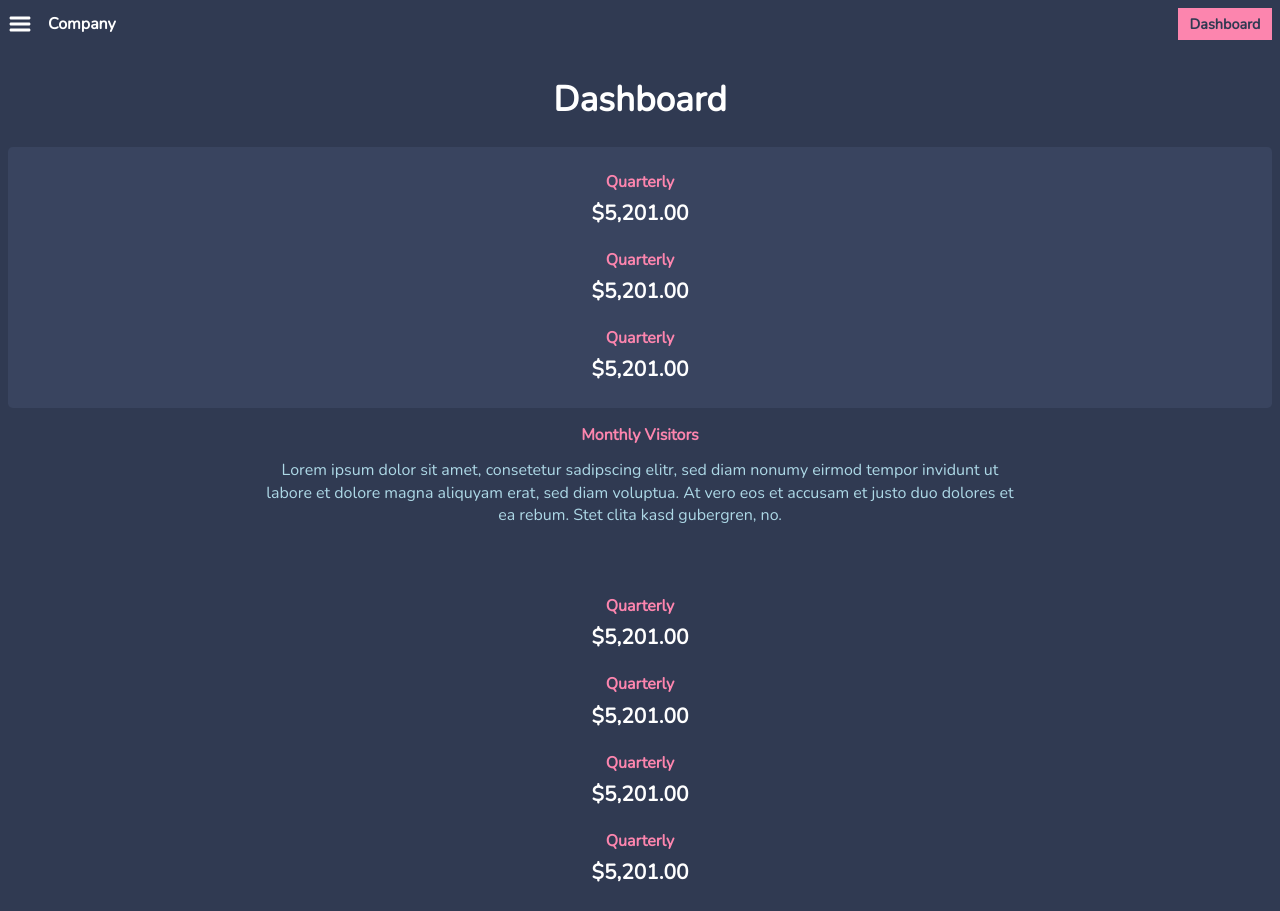
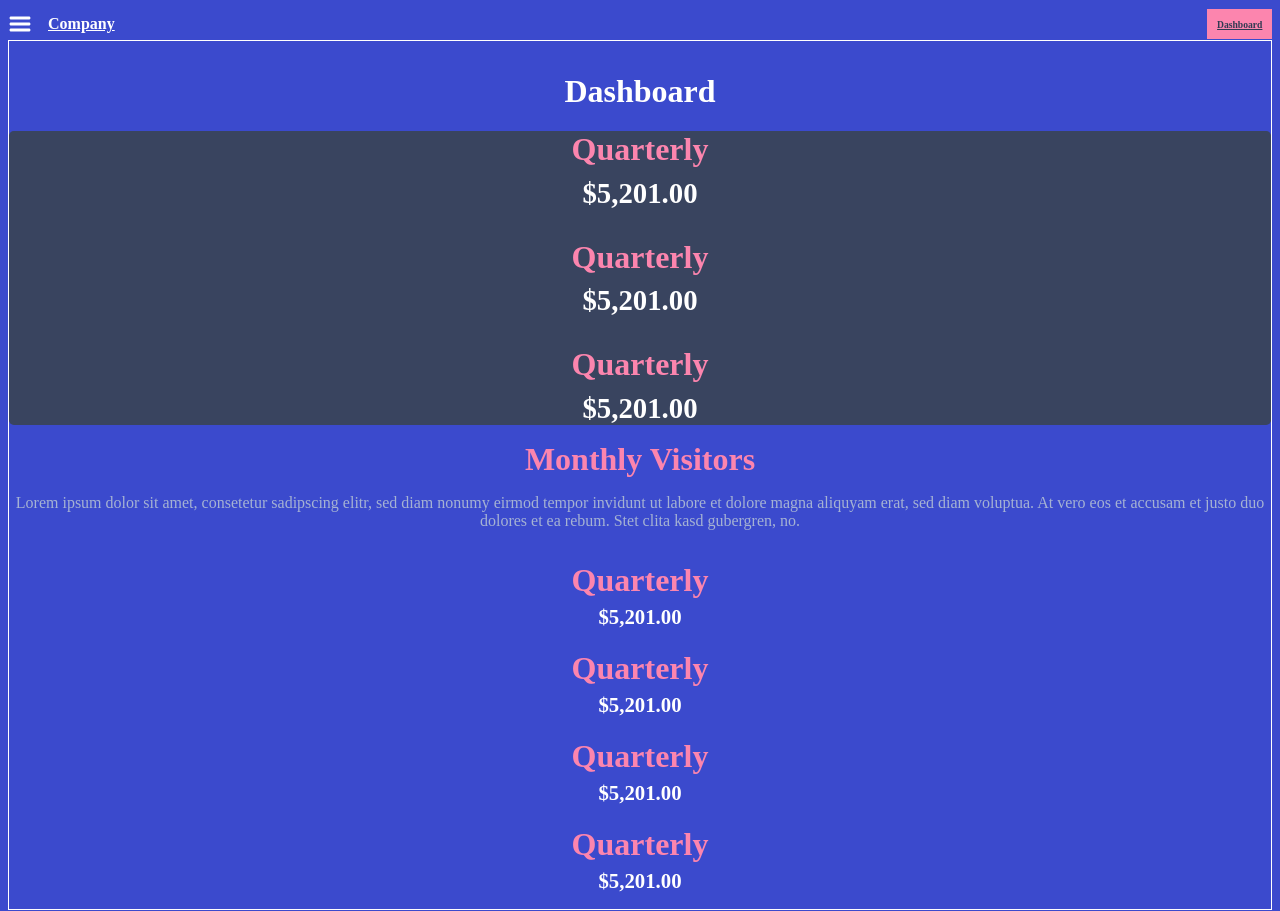
Before and after one commit to SAIDOU11/Refactoring, a plain HTML site: page Refactoring/index.html in a window 1280 px wide. Drawn offline with nearby package versions, Linux system fonts and the light colour scheme.

Commit message:
refactoring practice again

```diff
--- a/Refactoring/style.css
+++ b/Refactoring/style.css
@@ -136,60 +136,3 @@ main {
 }
 
 /* Your fixes below */
-/* Type
-Visual hierarchy
- */
-
-body {
-  background: #303a52;
-  font-family: "Nunito", sans-serif;
-}
-
-nav {
-  background: #2c354a;
-}
-
-main {
-  border: unset;
-}
-
-a {
-  text-decoration: none;
-}
-
-a.cta-btn {
-  font-size: 0.9rem;
-  padding: 0.4em 0.8em;
-}
-
-nav ul li a {
-  font-size: 1.2rem;
-}
-
-p {
-  line-height: 1.4em;
-}
-
-.panel,
-.col {
-  margin: 0.5em 0;
-  padding: 0.5em;
-}
-
-h1 {
-  font-size: 2.2rem;
-}
-
-h3 {
-  font-size: unset;
-}
-
-ul.data li p {
-  font-size: 1.3rem;
-}
-
-.left p {
-  margin: 0.8em auto;
-  width: 60%;
-  color: lightblue;
-}
```
